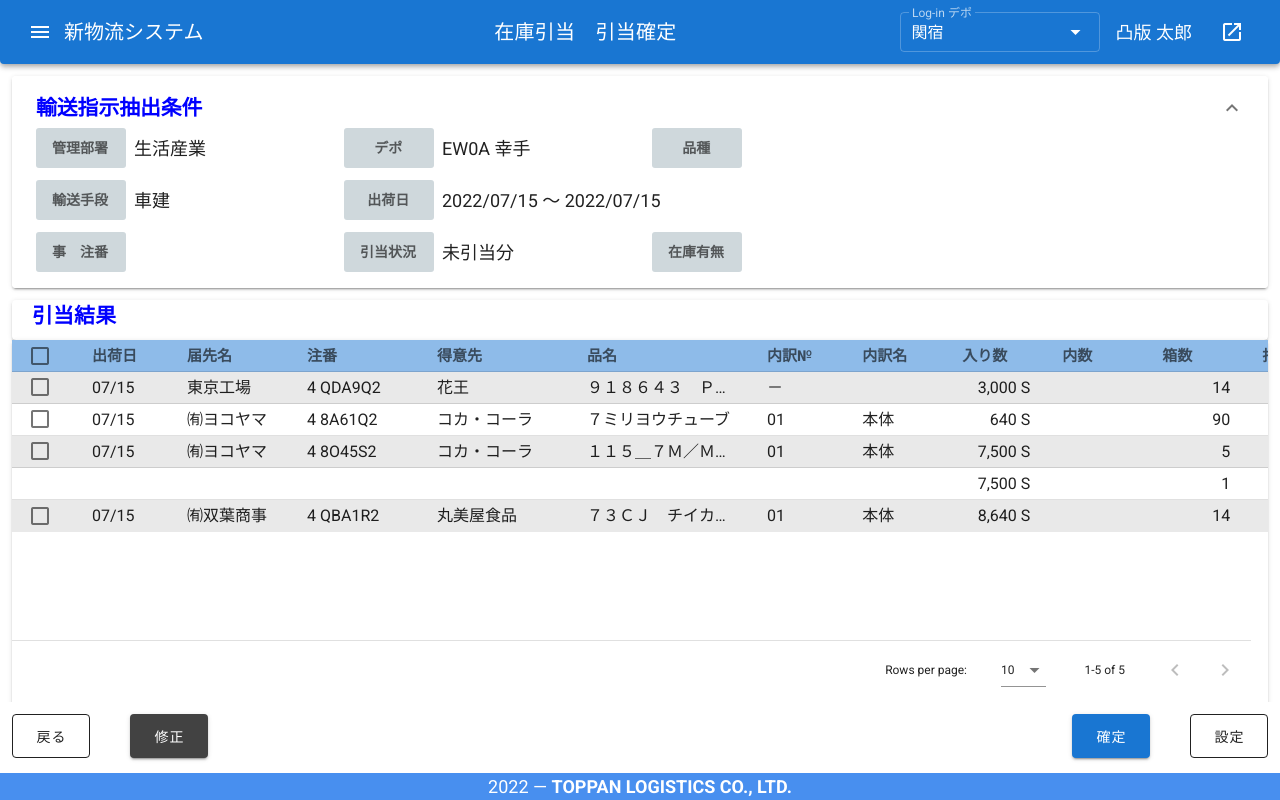
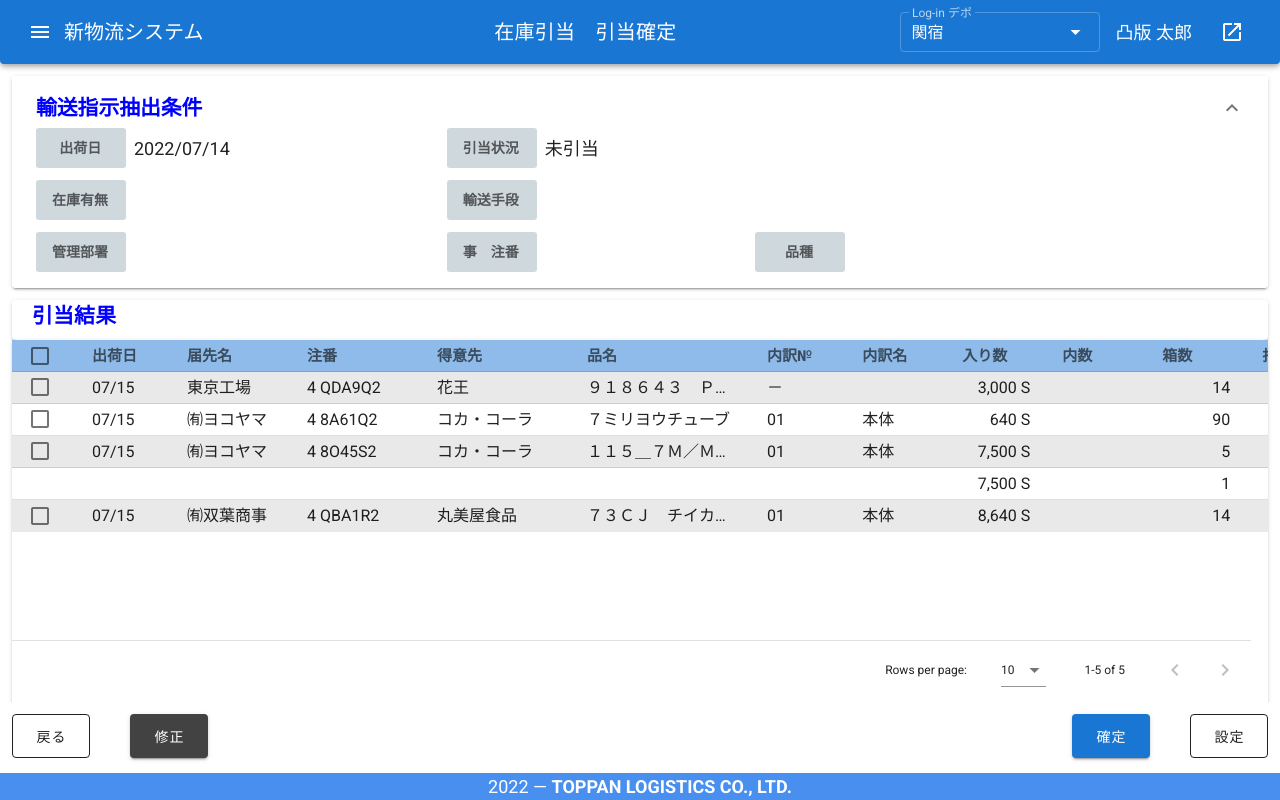
Before and after one commit to ryosuke-tsuji/zaiko_hikiate, a Vue app: page /zaiko_hikiate_kakutei in a window 1280 px wide. Shown: the top 800 px of the page. Built offline with nearby package versions, Linux system fonts and the light colour scheme.

Commit message:
在庫引当　検索画面　検索条件の並びを変更、「デポ」を削除、デフォルト表示を変更 　　　　　個別画面　「注意事項」表を追加 　　　　　確定画面　検索画面に合わせてレイアウト・デフォルトを変更

```diff
--- a/src/components/pages/ZaikoHikiate.vue
+++ b/src/components/pages/ZaikoHikiate.vue
@@ -11,25 +11,7 @@
                 </v-expansion-panel-header>
                 <v-expansion-panel-content>
                   <v-row>
-                    <v-col class="pt-0 pr-1 d-flex" cols="3">
-                      <v-subheader class="mr-2"><span style="text-align:center">管理部署</span></v-subheader>
-                      <v-text-field outlined dense clearable hint="" hide-details="auto" value="4" style="max-width: 70px"></v-text-field>
-                    </v-col>
-                    <v-col class="pt-0 pr-1 d-flex" cols="3">
-                      <v-subheader class="mr-2">&ensp;&nbsp;デポ<span style="color: red">&nbsp;*</span></v-subheader>
-                      <v-text-field background-color="yellow lighten-3" outlined dense clearable hint="" hide-details="auto" value="EWDA" style="max-width: 95px"></v-text-field>
-                    </v-col>
-                    <v-col class="pt-0 pr-1 d-flex" cols="3">
-                      <v-subheader class="mr-2">&ensp;&ensp;品種</v-subheader>
-                      <v-select :items="hinsyuList" dense outlined hide-details="auto" multiple style="max-width: 160px"></v-select>
-                    </v-col>
-                  </v-row>
-                  <v-row>
-                    <v-col class="pt-0 pr-1 d-flex" cols="3">
-                      <v-subheader class="mr-2">輸送手段</v-subheader>
-                      <v-select :items="binUnsoCdList" dense outlined hide-details="auto" style="max-width: 90px"></v-select>
-                    </v-col>
-                    <v-col class="pt-0 pr-1 d-flex" cols="6">
+                    <v-col class="pt-0 pr-1 d-flex" cols="4">
                       <v-subheader class="mr-2">&ensp;出荷日</v-subheader>
                       <v-dialog ref="dialog_date" v-model="modal_date" :return-value.sync="dates" persistent width="30vw">
                         <template v-slot:activator="{ on, attrs }">
@@ -42,8 +24,26 @@
                         </v-date-picker>
                       </v-dialog>
                     </v-col>
+                    <v-col class="pt-0 pr-1 d-flex" cols="3">
+                      <v-subheader class="mr-2">引当状況</v-subheader>
+                      <v-select v-model="hikiateStatusModel" :items="hikiateStatusList" dense outlined hide-details="auto" multiple style="max-width: 150px"></v-select>
+                    </v-col>
                   </v-row>
                   <v-row>
+                    <v-col class="pt-0 pr-1 d-flex" cols="4">
+                      <v-subheader class="mr-2">在庫有無</v-subheader>
+                      <v-select :items="zaikoUmuList" dense outlined hide-details="auto" style="max-width: 150px"></v-select>
+                    </v-col>
+                    <v-col class="pt-0 pr-1 d-flex" cols="3">
+                      <v-subheader class="mr-2">輸送手段</v-subheader>
+                      <v-select :items="binUnsoCdList" dense outlined hide-details="auto" style="max-width: 90px"></v-select>
+                    </v-col>
+                  </v-row>
+                  <v-row>
+                    <v-col class="pt-0 pr-1 d-flex" cols="4">
+                      <v-subheader class="mr-2"><span style="text-align:center">管理部署</span></v-subheader>
+                      <v-text-field outlined dense clearable hint="" hide-details="auto" value="" style="max-width: 70px"></v-text-field>
+                    </v-col>
                     <v-col class="pt-0 pr-1 d-flex" cols="3">
                       <v-subheader class="mr-2">事&emsp;注番</v-subheader>
                       <v-text-field outlined dense clearable hint="" hide-details="auto" class="chuban1" style="max-width: 70px"></v-text-field>
@@ -51,12 +51,8 @@
                       <div style="width:15px"></div>
                     </v-col>
                     <v-col class="pt-0 pr-1 d-flex" cols="3">
-                      <v-subheader class="mr-2">引当状況</v-subheader>
-                      <v-select :items="hikiateStatusList" dense outlined hide-details="auto" multiple style="max-width: 150px"></v-select>
-                    </v-col>
-                    <v-col class="pt-0 pr-1 d-flex" cols="3">
-                      <v-subheader class="mr-2">在庫有無</v-subheader>
-                      <v-select :items="zaikoUmuList" dense outlined hide-details="auto" style="max-width: 150px"></v-select>
+                      <v-subheader class="mr-2">&ensp;&ensp;品種</v-subheader>
+                      <v-select :items="hinsyuList" dense outlined hide-details="auto" multiple style="max-width: 160px"></v-select>
                     </v-col>
                     <v-spacer></v-spacer>
 
@@ -167,7 +163,7 @@ export default {
       modal_date: false,
       // 出荷日用初期日付(fromのみ)
       // dates: [new Date().toISOString().substr(0, 10)],
-      dates: ["2022-07-14","2022-07-15"],
+      dates: ["2022-07-14"],
       headers: [
         { displayOrder: 2,  text: '順',       value: 'jun',           width: 65,  shown: true, manage: false, },
         { displayOrder: 3,  text: '出荷日',   value: 'shippingDate',  width: 90,  shown: true, manage: false , },
@@ -259,10 +255,11 @@ export default {
           eigyoBiko: "",
         },
       ],
+      hikiateStatusModel: "未引当",
       // リストボックスの中身
       inputKbnList: ["新規", "引当取消", "強制完了"],
       binUnsoCdList: ["", "車建", "個配"],
-      hikiateStatusList: ["未引当分", "一部引当中", "引当済"],
+      hikiateStatusList: ["未引当", "一部引当中", "引当済"],
       zaikoUmuList: ["", "在庫有り分", "在庫無し分"],
       hinsyuList: ["一般", "紙器", "特印", "液体", "プラスチック", "建装", "レーベル"],
       headersBack: null,
@@ -308,7 +305,7 @@ export default {
     // datepickerクリア処理
     clear: function () {
       // this.dates = [new Date().toISOString().substr(0, 10)];
-      this.dates = ["2022-07-14","2022-07-15"];
+      this.dates = ["2022-07-14"];
     },
   },
   computed: {
--- a/src/components/pages/ZaikoHikiateKakutei.vue
+++ b/src/components/pages/ZaikoHikiateKakutei.vue
@@ -11,40 +11,36 @@
                 </v-expansion-panel-header>
                 <v-expansion-panel-content>
                   <v-row>
-                    <v-col class="pt-0 pr-1 d-flex align-center" cols="3">
-                      <v-subheader class="mr-2">管理部署</v-subheader>
-                      <div>生活産業</div>
+                    <v-col class="pt-0 pr-1 d-flex align-center" cols="4">
+                      <v-subheader class="mr-2">&ensp;出荷日</v-subheader>
+                      <div>2022/07/14</div>
                     </v-col>
                     <v-col class="pt-0 pr-1 d-flex align-center" cols="3">
-                      <v-subheader class="mr-2">&ensp;&ensp;デポ</v-subheader>
-                      <div>EW0A 幸手</div>
+                      <v-subheader class="mr-2">引当状況</v-subheader>
+                      <div>未引当</div>
+                    </v-col>
+                  </v-row>
+                  <v-row>
+                    <v-col class="pt-0 pr-1 d-flex align-center" cols="4">
+                      <v-subheader class="mr-2">在庫有無</v-subheader>
+                      <div></div>
                     </v-col>
                     <v-col class="pt-0 pr-1 d-flex align-center" cols="3">
-                      <v-subheader class="mr-2">&ensp;&ensp;品種</v-subheader>
+                      <v-subheader class="mr-2">輸送手段</v-subheader>
                       <div></div>
                     </v-col>
                   </v-row>
                   <v-row>
-                    <v-col class="pt-0 pr-1 d-flex align-center" cols="3">
-                      <v-subheader class="mr-2">輸送手段</v-subheader>
-                      <div>車建</div>
+                    <v-col class="pt-0 pr-1 d-flex align-center" cols="4">
+                      <v-subheader class="mr-2">管理部署</v-subheader>
+                      <div></div>
                     </v-col>
-                    <v-col class="pt-0 pr-1 d-flex align-center" cols="6">
-                      <v-subheader class="mr-2">&ensp;出荷日</v-subheader>
-                      <div>2022/07/15 ～ 2022/07/15</div>
-                    </v-col>
-                  </v-row>
-                  <v-row>
                     <v-col class="pt-0 pr-1 d-flex align-center" cols="3">
                       <v-subheader class="mr-2">事&emsp;注番</v-subheader>
                       <div></div>
                     </v-col>
                     <v-col class="pt-0 pr-1 d-flex align-center" cols="3">
-                      <v-subheader class="mr-2">引当状況</v-subheader>
-                      <div>未引当分</div>
-                    </v-col>
-                    <v-col class="pt-0 pr-1 d-flex align-center" cols="3">
-                      <v-subheader class="mr-2">在庫有無</v-subheader>
+                      <v-subheader class="mr-2">&ensp;&ensp;品種</v-subheader>
                       <div></div>
                     </v-col>
                   </v-row>
--- a/src/components/pages/ZaikoHikiateKobetsu.vue
+++ b/src/components/pages/ZaikoHikiateKobetsu.vue
@@ -20,11 +20,13 @@
               </v-col>
             </v-row>
             <v-row class="pb-0">
-              <v-col cols="5">
+              <v-col cols="4">
                 <v-data-table :headers="shownHeadersShijiL" :items="itemsShijiL" dense fixed-header hide-default-footer height="auto" width="auto">
                 </v-data-table>
               </v-col>
-              <v-col></v-col>
+              <v-col cols="3">
+                <v-data-table :headers="headersCaution" :items="itemsCaution" dense fixed-header hide-default-footer disable-sort height="auto" width="auto" id="caution" />
+              </v-col>
               <v-col cols="5" class="d-flex justify-end">
                 <v-data-table :headers="shownHeadersSum" :items="itemsSum" dense fixed-header hide-default-footer disable-sort height="auto" width="auto" id="summarys">
                   <template #[`item.shijiCnt`]="{ item }">
@@ -220,6 +222,9 @@ export default {
       headersShijiL: [
         { displayOrder: 1, text: '営業備考',   value: 'eigyoBiko', width: 150,  shown: true },
       ],
+      headersCaution: [
+        { displayOrder: 1, text: '注意事項',   value: 'caution', width: 300,  shown: true },
+      ],
       headersSum: [
         { displayOrder: 1,  text: '指示数', value: 'shijiCnt',   width: 100,  shown: true, },
         { displayOrder: 2,  text: '引当数', value: 'hikiateCnt', width: 100,  shown: true, },
@@ -303,6 +308,13 @@ export default {
         [{ eigyoBiko: "", }],
         [{ eigyoBiko: "", }],
         [{ eigyoBiko: "", }],
+      ],
+      itemsCaution: [],
+      itemsCautionList: [
+        [{ caution:"数量厳守", }],
+        [{ caution:"数量厳守", }],
+        [{ caution:"数量厳守", }],
+        [{ caution:"数量厳守", }],
       ],
       itemsSum: [],
       itemsSumList: [
@@ -513,6 +525,7 @@ export default {
   mounted: function() {
     this.itemsShijiH = this.itemsShijiHList[parseInt(this._props.id) - 1];
     this.itemsShijiL = this.itemsShijiLList[parseInt(this._props.id) - 1];
+    this.itemsCaution = this.itemsCautionList[parseInt(this._props.id) - 1];
     this.itemsSum = this.itemsSumList[parseInt(this._props.id) - 1];
     this.itemsKobetsu = this.itemsKobetsuList[parseInt(this._props.id) - 1];
   },
@@ -648,6 +661,15 @@ export default {
   white-space: nowrap;
 }
 
+/* 注意事項 */
+#caution.v-data-table--fixed-header > .v-data-table__wrapper > table > thead > tr > th {
+  font-size:15px  !important;
+  background-color: #F1B386 !important;
+}
+#caution.v-data-table--fixed-header > .v-data-table__wrapper > table > thead > tr > td {
+  background-color: #F1B386 !important;
+}
+
 /* サマリ表示専用 */
 #summarys.v-data-table--fixed-header > .v-data-table__wrapper > table > thead > tr > th {
   font-size:15px  !important;
```
